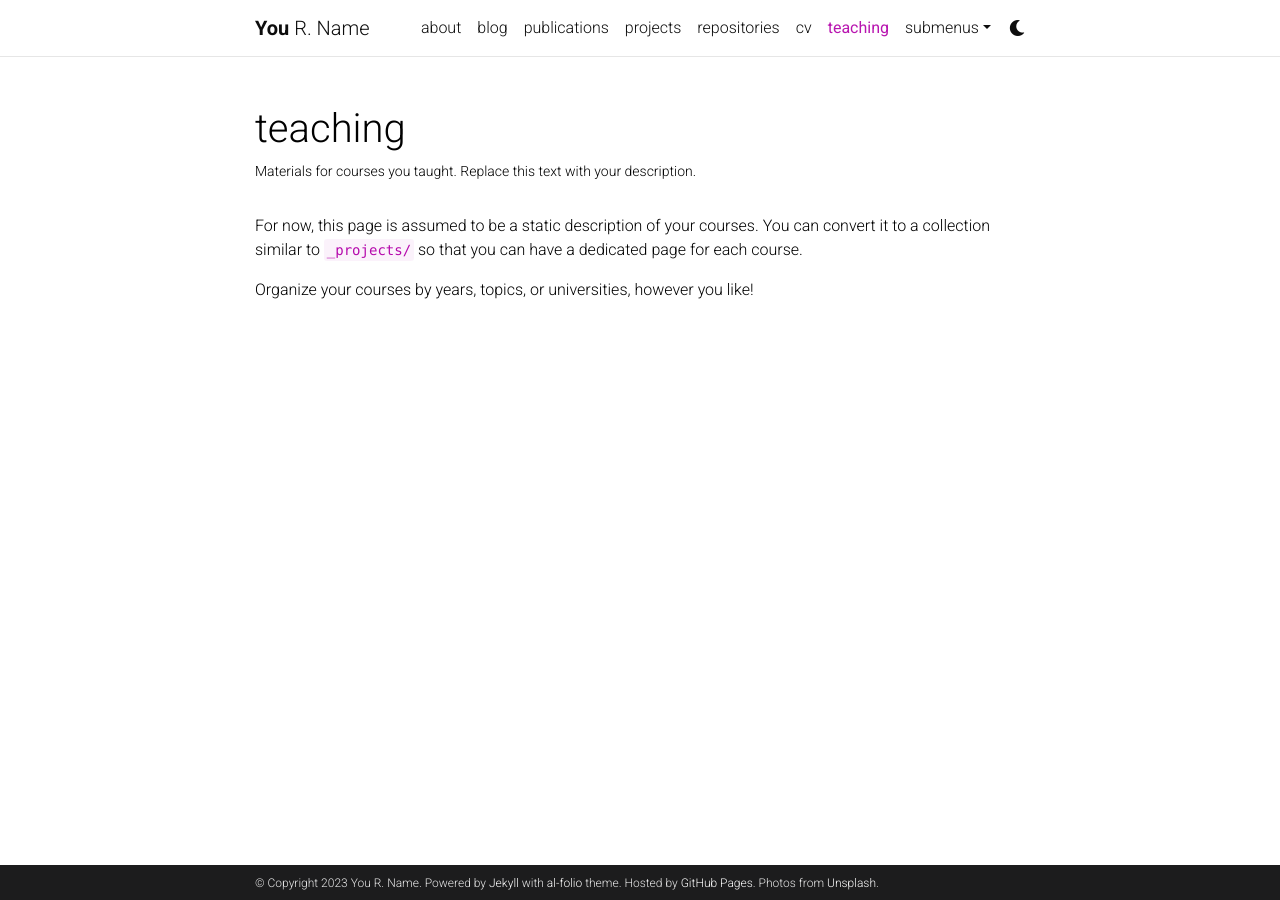
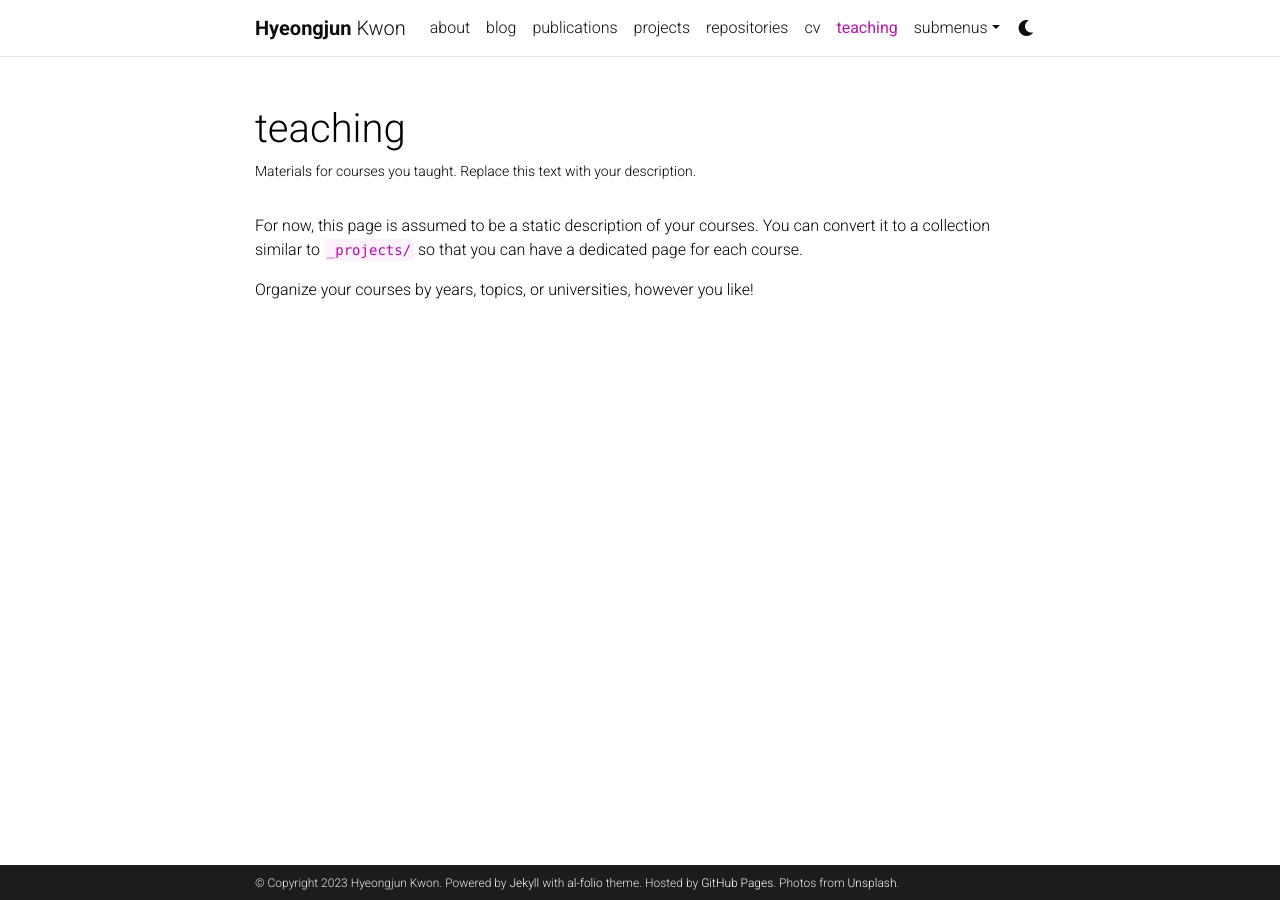
Before and after one commit to kwonjunn01/kwonjunn01.github.io, a Jekyll site: the page built from _pages/teaching.md, in a window 1280 px wide. Built offline with Jekyll 4.4.1, drawn with Linux system fonts in a browser that asks for light colours; comment, search, counter and statistics services are not loaded; a style sheet for code colours, icons or effects is not loaded.

Commit message:
Update _config.yml

```diff
--- a/_config.yml
+++ b/_config.yml
@@ -3,9 +3,9 @@
 # -----------------------------------------------------------------------------
 
 title: blank # the website title (if blank, full name will be used instead)
-first_name: You
-middle_name: R.
-last_name: Name
+first_name: Hyeongjun
+middle_name:
+last_name: Kwon
 email: you@example.com
 description: > # the ">" symbol means to ignore newlines until "footer_text:"
   A simple, whitespace theme for academics. Based on [*folio](https://github.com/bogoli/-folio) design.
@@ -18,7 +18,7 @@ keywords: jekyll, jekyll-theme, academic-website, portfolio-website  # add your
 lang: en # the language of your site (for example: en, fr, cn, ru, etc.)
 icon: ⚛️  # the emoji used as the favicon (alternatively, provide image name in /assets/img/)
 
-url: https://alshedivat.github.io # the base hostname & protocol for your site
+url: https://kwonjunn01.github.io # the base hostname & protocol for your site
 baseurl: /al-folio # the subpath of your site, e.g. /blog/
 last_updated: false # set to true if you want to display last updated in the footer
 impressum_path:  # set to path to include impressum link in the footer, use the same path as permalink in a page, helps to conform with EU GDPR
@@ -71,9 +71,9 @@ og_image: # The site-wide (default for all links) Open Graph preview image
 # Social integration
 # -----------------------------------------------------------------------------
 
-github_username: # your GitHub user name
+github_username: kwonjunn01 # your GitHub user name
 gitlab_username: # your GitLab user name
-twitter_username: # your Twitter handle
+twitter_username: kwonjunn01 # your Twitter handle
 mastodon_username: # your mastodon instance+username in the format instance.tld/@username
 linkedin_username: # your LinkedIn user name
 telegram_username: # your Telegram user name
@@ -260,8 +260,8 @@ display_tags: ['formatting', 'images', 'links', 'math', 'code'] # this tags will
 
 scholar:
 
-  last_name: [Einstein]
-  first_name: [Albert, A.]
+  last_name: [Hyeongjun]
+  first_name: [Kwon]
 
   style: apa
   locale: en
```
